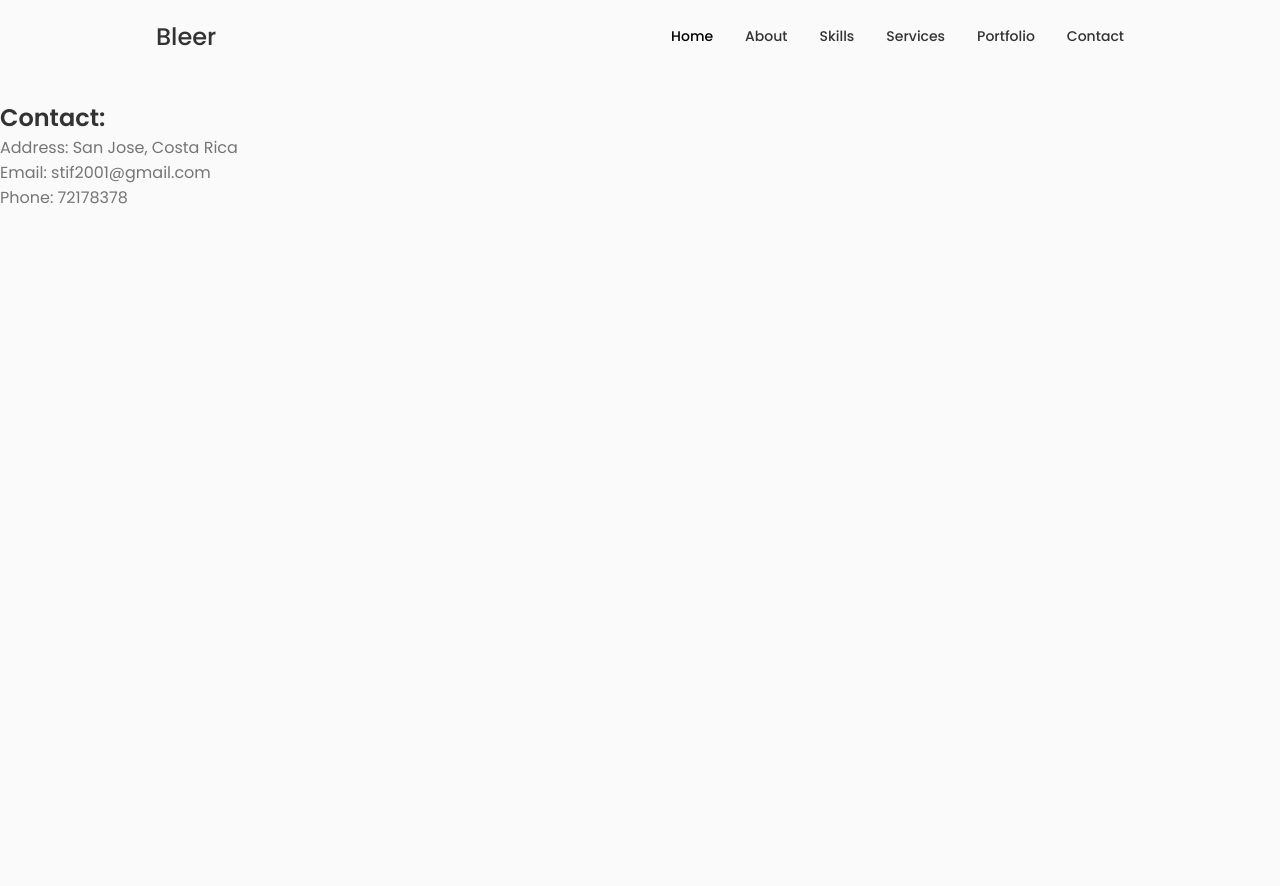
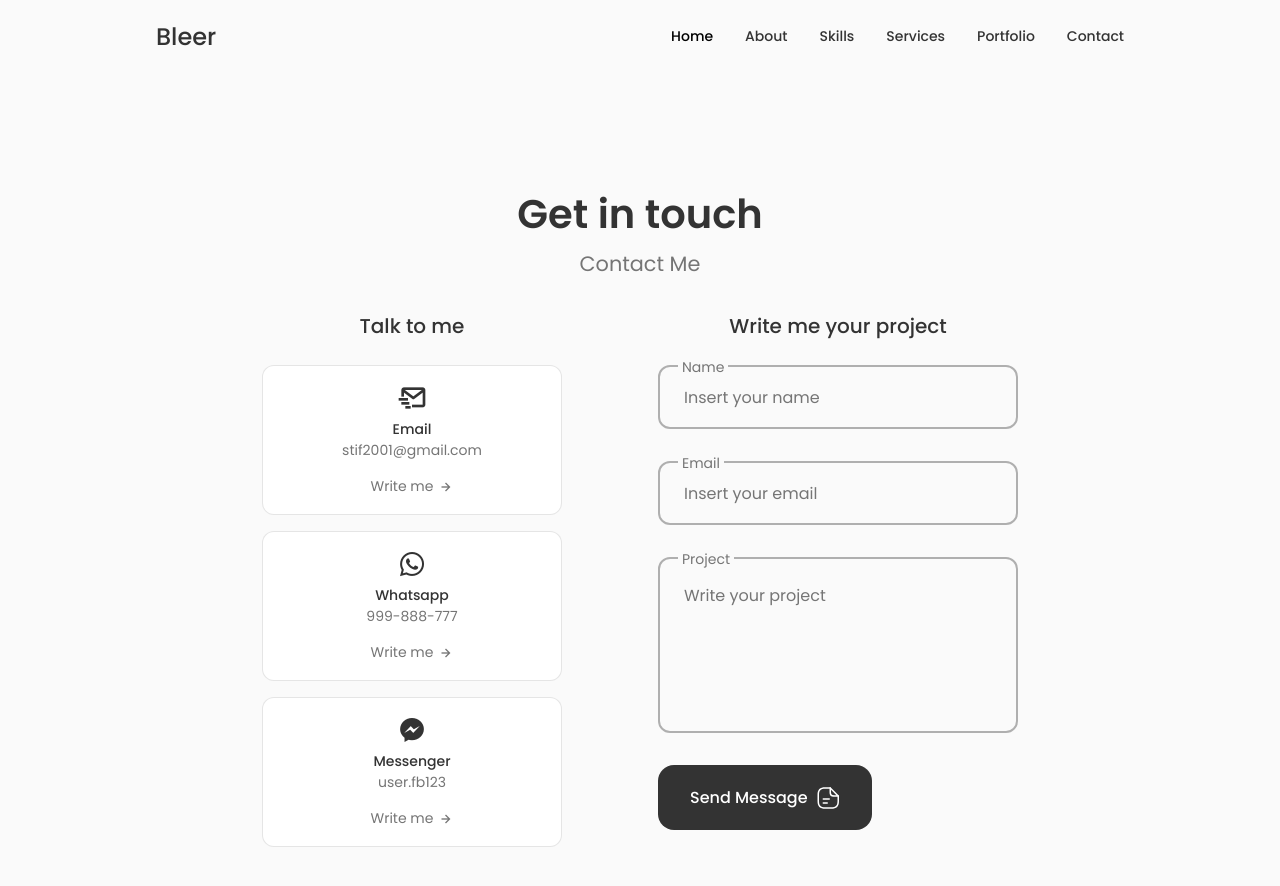
Before and after one commit to Bleer30/Portfolio, a React (Vite) app: page /contact in a window 1280 px wide. Shown: the top 886 px of the page. Before the commit the page ends 800 px from the top, so only its background shows below. Built offline with nearby package versions, Linux system fonts and the light colour scheme.

Commit message:
add information to the contact component

```diff
--- /dev/null
+++ b/src/componets/Contact/Contact.css
@@ -0,0 +1,151 @@
+.contact-container {
+    grid-template-columns: repeat(2, max-content);
+    justify-content: center;
+    column-gap: 6rem;
+    padding-bottom: 3rem;
+}
+
+.contact-title {
+    text-align: center;
+    font-size: var(--h3-font-size);
+    font-weight: var(--font-medium);
+    margin-bottom: var(--mb-1-5);
+}
+
+.contact-info {
+    display: grid;
+    row-gap: 1rem;
+    grid-template-columns: 300px;
+}
+
+.contant-card {
+    background-color: var(--container-color);
+    border: 1px solid rgba(0, 0, 0, 0.1);
+    padding: 1rem;
+    border-radius: 0.75rem;
+    text-align: center;
+}
+
+.contact-card-icon {
+    font-size: 2rem;
+    color: var(--title-color);
+    margin-bottom: var(--mb-0-25);
+}
+
+.contact-card-title,
+.contact-card-data{
+    font-size: var(--small-font-size);
+}
+
+.contact-card-title {
+    font-weight: var(--font-medium);
+}
+
+.contact-card-data {
+    display: block;
+    margin-bottom: var(--mb-0-75);
+}
+
+.contact-button {
+    color: var(--text-color);
+    font-size: var(--small-font-size);
+    display: inline-flex;
+    align-items: center;
+    justify-content: center;
+    column-gap: 0.25rem;
+}
+
+.contact-button-icon {
+    font-size: 1rem;
+    transition: 0.3s;
+}
+
+.contact-button:hover .contact-button-icon {
+    transform: translate(0.25rem);
+}
+
+.contact-form {
+    width: 360px;
+}
+
+.contact-form-div {
+    position: relative;
+    margin-bottom: var(--mb-2);
+    height: 4rem;
+}
+
+.contact-form-input {
+    position: absolute;
+    top: 0;
+    left: 0;
+    width: 100%;
+    height: 100%;
+    border: 2px solid rgba(0, 0, 0, 0.3);
+    background: none;
+    color: var(--text-color);
+    outline: none;
+    border-radius: 0.75rem;
+    padding: 1.5rem;
+    z-index: 1;
+}
+
+.contact-form-icon {
+    position: absolute;
+    top: 0;
+}
+
+.contact-form-tag {
+    position: absolute;
+    top: -0.75rem;
+    left: 1.25rem;
+    font-size: var(--small-font-size);
+    padding: 0.25rem;
+    background-color: var(--body-color);
+    z-index: 10;
+}
+
+.contact-form-area {
+    height: 11rem;
+}
+
+.contact-form-area textarea {
+   resize: none;
+}
+
+/*=============== BREAKPOINTS ===============*/
+/* For large devices */
+@media screen and (max-width: 992px) {
+    .contact-container {
+        column-gap: 3rem;
+    }
+  }
+
+  /* For medium devices */
+  @media screen and (max-width: 768px) {
+    .contact-container {
+        grid-template-columns: 1fr;
+        row-gap: 3rem;
+    }
+
+    .contact-info {
+        justify-content: center;
+    }
+
+    .contact-form {
+        margin: 0 auto;
+    }
+  }
+
+  @media screen and (max-width: 576px) {
+    .contact-info {
+       grid-template-columns: 1fr;
+    }
+
+    .contact-form {
+        width: 100%;
+    }
+  }
+
+  /* For small devices */
+  @media screen and (max-width: 350px) {
+  }
--- a/src/componets/Contact/Contact.jsx
+++ b/src/componets/Contact/Contact.jsx
@@ -1,15 +1,119 @@
+import React from 'react';
+import './Contact.css';
+
 const Contact = () => {
   return (
-    <div>
-      <br />
-      <br />
-      <br />
-      <br />
-      <h2>Contact:</h2>
-      <p>Address: San Jose, Costa Rica</p>
-      <p>Email: stif2001@gmail.com</p>
-      <p>Phone: 72178378</p>
-    </div>
+    <section className="contact section" id="contact">
+      <h2 className="section-title">Get in touch</h2>
+      <span className="section-subtitle">Contact Me</span>
+
+      <div className="contact-container container grid">
+        <div className="contact-content">
+          <h3 className="contact-title">Talk to me</h3>
+
+          <div className="contact-info">
+            <div className="contant-card">
+              <i class="bx bx-mail-send contact-card-icon"></i>
+
+              <h3 className="contact-card-title">Email</h3>
+              <span className="contact-card-data">stif2001@gmail.com</span>
+              <a href="stif2001@gmail.com" className="contact-button">
+                Write me{' '}
+                <i className="bx bx-mail-send bx-right-arrow-alt contact-button-icon"></i>
+              </a>
+            </div>
+
+            <div className="contant-card">
+              <i class="bx bxl-whatsapp contact-card-icon"></i>
+
+              <h3 className="contact-card-title">Whatsapp</h3>
+              <span className="contact-card-data">999-888-777</span>
+              <a href="" className="contact-button">
+                Write me{' '}
+                <i className="bx bx-right-arrow-alt contact-button-icon"></i>
+              </a>
+            </div>
+
+            <div className="contant-card">
+              <i class="bx bxl-messenger contact-card-icon"></i>
+
+              <h3 className="contact-card-title">Messenger</h3>
+              <span className="contact-card-data">user.fb123</span>
+              <a href="" className="contact-button">
+                Write me{' '}
+                <i className="bx bx-right-arrow-alt contact-button-icon"></i>
+              </a>
+            </div>
+          </div>
+        </div>
+
+        <div className="contact-content">
+          <h3 className="contact-title">Write me your project</h3>
+
+          <form className="contact-form">
+            <div className="contact-form-div">
+              <label className="contact-form-tag">Name</label>
+              <input
+                type="text"
+                name="name"
+                className="contact-form-input"
+                placeholder="Insert your name"
+              />
+            </div>
+
+            <div className="contact-form-div">
+              <label className="contact-form-tag">Email</label>
+              <input
+                type="email"
+                name="email"
+                className="contact-form-input"
+                placeholder="Insert your email"
+              />
+            </div>
+
+            <div className="contact-form-div contact-form-area">
+              <label className="contact-form-tag">Project</label>
+              <textarea
+                name="project"
+                cols="30"
+                rows="10"
+                className="contact-form-input"
+                placeholder="Write your project"
+              ></textarea>
+            </div>
+
+            <button className="button button--flex">
+              Send Message
+              <svg
+                className="button__icon"
+                xmlns="http://www.w3.org/2000/svg"
+                width="24"
+                height="24"
+                viewBox="0 0 24 24"
+                fill="none"
+              >
+                <path
+                  d="M15.25 22.7502H9.25C3.82 22.7502 1.5 20.4302 1.5 15.0002V9.00024C1.5 3.57024 3.82 1.25024 9.25 1.25024H14.25C14.66 1.25024 15 1.59024 15 2.00024C15 2.41024 14.66 2.75024 14.25 2.75024H9.25C4.64 2.75024 3 4.39024 3 9.00024V15.0002C3 19.6102 4.64 21.2502 9.25 21.2502H15.25C19.86 21.2502 21.5 19.6102 21.5 15.0002V10.0002C21.5 9.59024 21.84 9.25024 22.25 9.25024C22.66 9.25024 23 9.59024 23 10.0002V15.0002C23 20.4302 20.68 22.7502 15.25 22.7502Z"
+                  fill="var(--container-color)"
+                ></path>
+                <path
+                  d="M22.25 10.7502H18.25C14.83 10.7502 13.5 9.42023 13.5 6.00023V2.00023C13.5 1.70023 13.68 1.42023 13.96 1.31023C14.24 1.19023 14.56 1.26023 14.78 1.47023L22.78 9.47023C22.99 9.68023 23.06 10.0102 22.94 10.2902C22.82 10.5702 22.55 10.7502 22.25 10.7502ZM15 3.81023V6.00023C15 8.58023 15.67 9.25023 18.25 9.25023H20.44L15 3.81023Z"
+                  fill="var(--container-color)"
+                ></path>
+                <path
+                  d="M13.25 13.7502H7.25C6.84 13.7502 6.5 13.4102 6.5 13.0002C6.5 12.5902 6.84 12.2502 7.25 12.2502H13.25C13.66 12.2502 14 12.5902 14 13.0002C14 13.4102 13.66 13.7502 13.25 13.7502Z"
+                  fill="var(--container-color)"
+                ></path>
+                <path
+                  d="M11.25 17.7502H7.25C6.84 17.7502 6.5 17.4102 6.5 17.0002C6.5 16.5902 6.84 16.2502 7.25 16.2502H11.25C11.66 16.2502 12 16.5902 12 17.0002C12 17.4102 11.66 17.7502 11.25 17.7502Z"
+                  fill="var(--container-color)"
+                ></path>
+              </svg>
+            </button>
+          </form>
+        </div>
+      </div>
+    </section>
   );
 };
 
```
